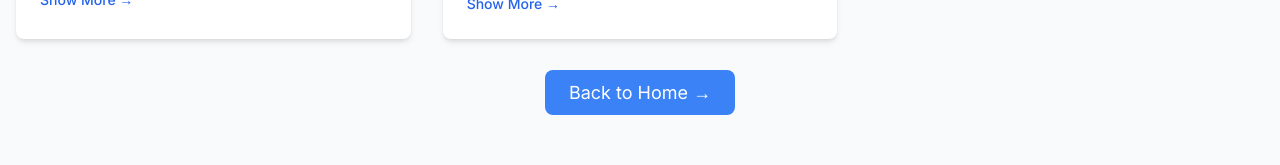
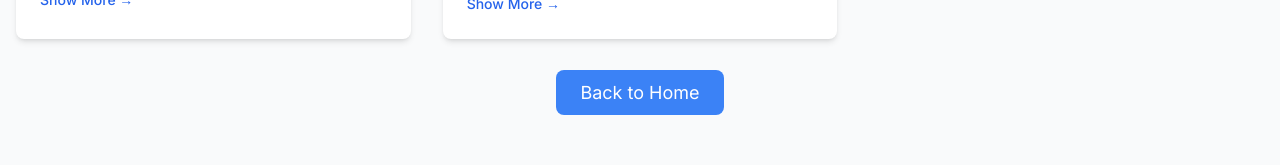
Before and after one commit to pratikgh0se/portfolio, a plain HTML site: page projects.html in a window 1280 px wide. Shown: the part 1900-2065 px from the top of the page. Drawn offline with nearby package versions, Linux system fonts and the light colour scheme.

Commit message:
Fixing minor issues

```diff
--- a/projects.html
+++ b/projects.html
@@ -31,7 +31,7 @@
                 <p class="text-center text-gray-500 col-span-full">Loading projects...</p>
             </div>
             <div class="text-center mt-10">
-                <a href="index.html" class="btn-primary text-lg">Back to Home &rarr;</a>
+                <a href="index.html" class="btn-primary text-lg">Back to Home</a>
             </div>
         </div>
     </section>
```
